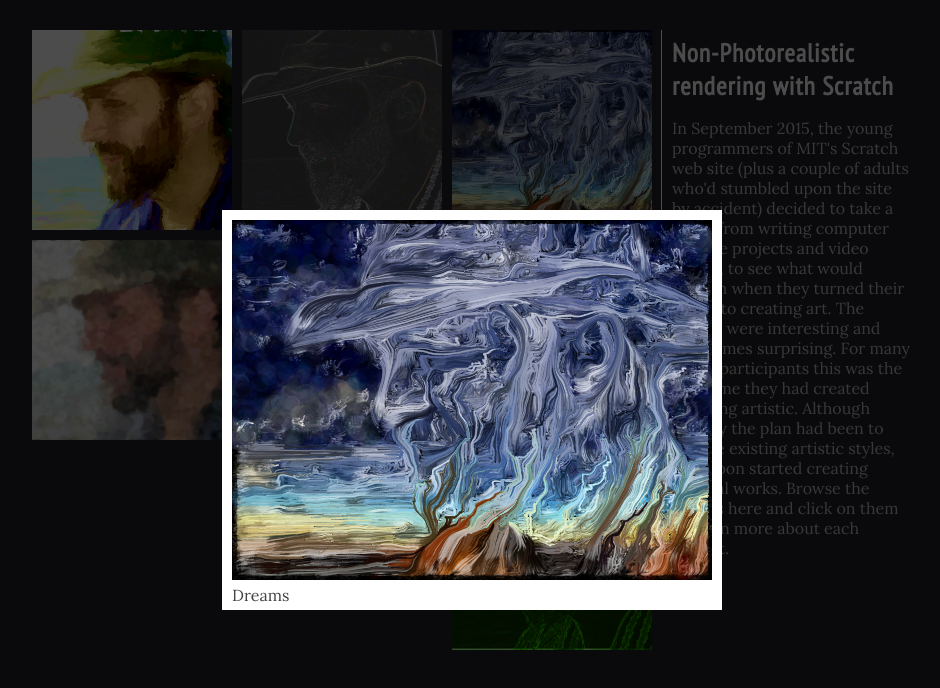
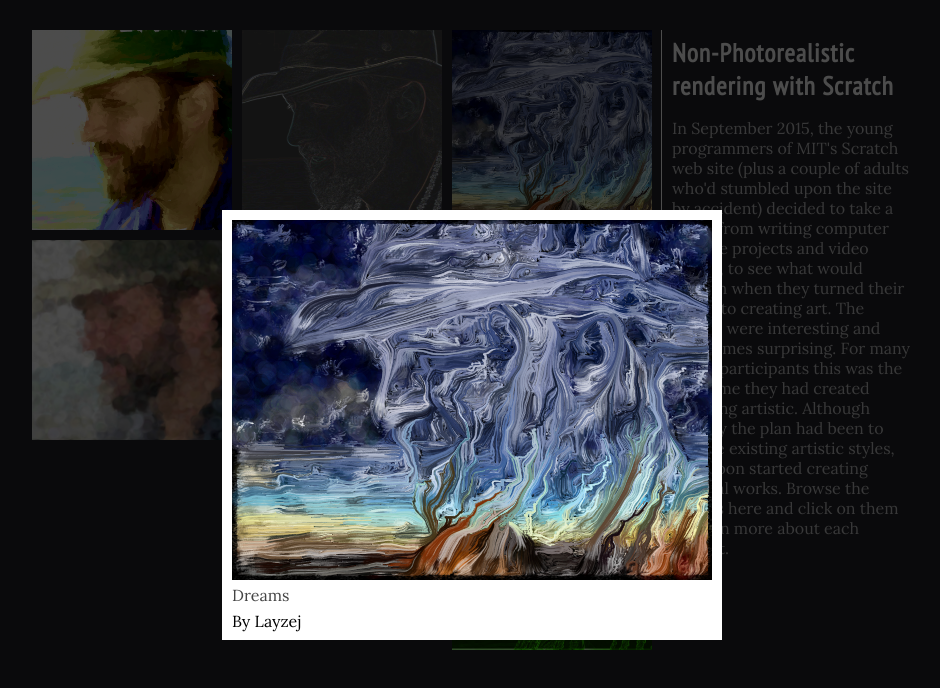
Before and after one commit to ScratchNPR/scratchnpr.github.io, a plain HTML site: page index.html in a window 1280 px wide. Both pictures are taken after a click on the picture 729 px from the left and 130 px from the top of the page. Shown: the whole page, without its empty margins (178-1118 px from the left). Drawn offline with Linux system fonts and the light colour scheme.

Commit message:
Adds author
Adds author

```diff
--- a/css/style.css
+++ b/css/style.css
@@ -76,7 +76,7 @@ body {
   margin-top:-190px;
   background:white;
   width:480px;
-  height:380px;
+  height:410px;
   z-index:999;
 
   padding:10px;
@@ -114,3 +114,9 @@ body {
   font-family:Lora;
   text-decoration:none;
 }
+.lightBox p {
+  position: absolute;
+  top:385px;
+  left:10px;
+  font-family:Lora;
+}
--- a/js/gallery.js
+++ b/js/gallery.js
@@ -3,43 +3,50 @@ var images = [
     new: './img/dreams.png',
     old: './img/nprguy.jpg',
     name: 'Dreams',
-    link: 'https://scratch.mit.edu/projects/78207862/'
+    link: 'https://scratch.mit.edu/projects/78207862/',
+    author: 'Layzej'
   },
   {
     new: './img/chalkboard-drawing.png',
     old: './img/nprguy.jpg',
     name: 'Chalkboard Drawing',
-    link: 'https://scratch.mit.edu/projects/76580404/'
+    link: 'https://scratch.mit.edu/projects/76580404/',
+    author: 'PullJosh'
   },
   {
     new: './img/stamped-brush.png',
     old: './img/nprguy.jpg',
     name: 'Stamped Brush',
-    link: 'https://scratch.mit.edu/projects/75561094/'
+    link: 'https://scratch.mit.edu/projects/75561094/',
+    author: 'Layzej'
   },
   {
     new: './img/polyart.png',
     old: './img/nprguy.jpg',
     name: 'Polyart',
-    link: 'https://scratch.mit.edu/projects/76558888/'
+    link: 'https://scratch.mit.edu/projects/76558888/',
+    author: 'Really_A'
   },
   {
     new: './img/night-vision.png',
     old: './img/nprguy.jpg',
     name: 'Night Vision',
-    link: 'https://scratch.mit.edu/projects/75861350/'
+    link: 'https://scratch.mit.edu/projects/75861350/',
+    author: 'Yoda3D'
   },
   {
     new: './img/sponge-paint.png',
     old: './img/nprguy.jpg',
     name: 'Sponge Paint',
-    link: 'https://scratch.mit.edu/projects/78119508/'
+    link: 'https://scratch.mit.edu/projects/78119508/',
+    author: 'Layzej'
   },
   {
     new: './img/magnitude-experiment.png',
     old: './img/nprguy.jpg',
     name: 'Magnitude Experiment',
-    link: 'https://scratch.mit.edu/projects/78043302/'
+    link: 'https://scratch.mit.edu/projects/78043302/',
+    author: 'chooper-beta'
   }
 ];
 var currentImg;
@@ -71,6 +78,7 @@ function openLight(n) {
   lightElem.innerHTML = "<img src='" + images[n].new + "' class='finalImg'>";
   lightElem.innerHTML += "<img src='" + images[n].old + "' class='oldImg'>";
   lightElem.innerHTML += "<a href='" + images[n].link + "'>" + images[n].name + "</a>";
+  lightElem.innerHTML += "<p>By " + images[n].author + "</p>";
   addClass(lightElem, "visible");
   currentImg = n;
 }
```
